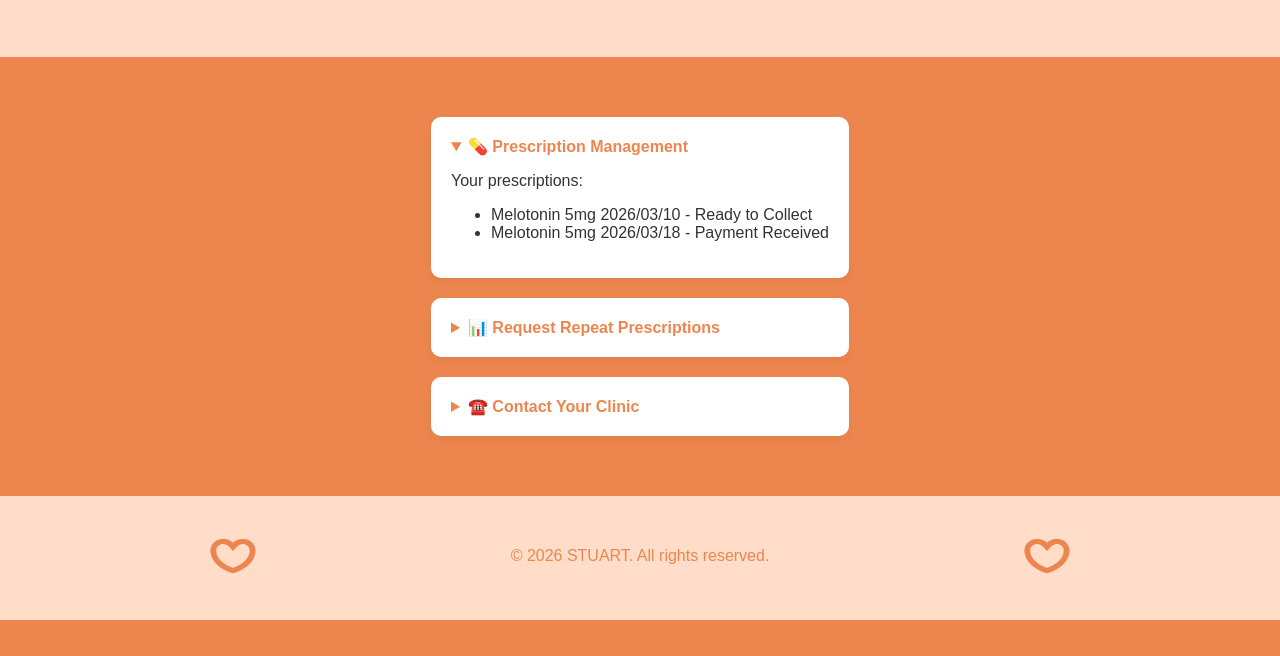
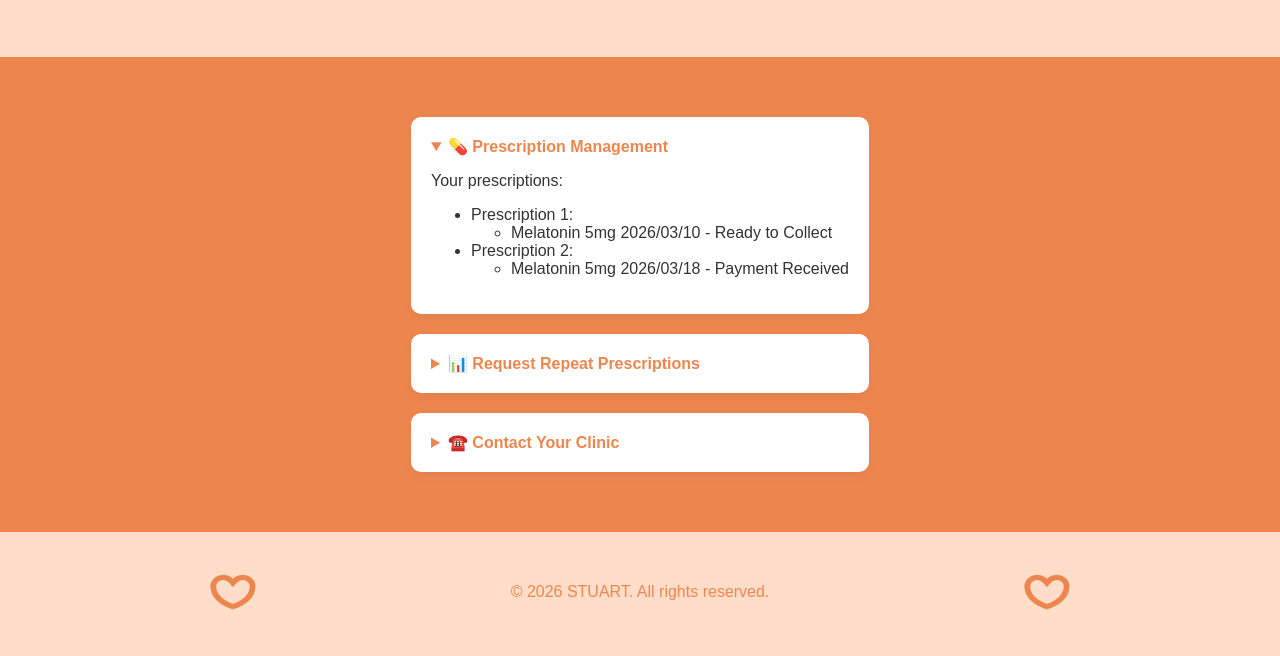
Before and after one commit to booksAreNeat/STUART, a website: page patient.html in a window 1280 px wide. Both pictures are taken after a click on the heading "💊 Prescription Management". Shown: the part 291-947 px from the top of the page. Before the commit the page ends 911 px from the top, so only its background shows below. Drawn offline with Linux system fonts and the light colour scheme.

Commit message:
tidying up formatting

```diff
--- a/patient.html
+++ b/patient.html
@@ -32,8 +32,16 @@
           <!-- Placeholder functionality - replace with actual prescription management features when backend is added -->
           <p>Your prescriptions:</p>
           <ul>
-            <li>Melotonin 5mg 2026/03/10 - Ready to Collect</li>
-            <li>Melotonin 5mg 2026/03/18 - Payment Received</li>
+            <li>Prescription 1:
+            <ul>
+              <li>Melatonin 5mg 2026/03/10 - Ready to Collect</li>
+            </ul>
+            </li>
+            <li>Prescription 2:
+            <ul>
+              <li>Melatonin 5mg 2026/03/18 - Payment Received</li>
+            </ul>
+            </li>
           </ul>
         </details>
       </div>
```
